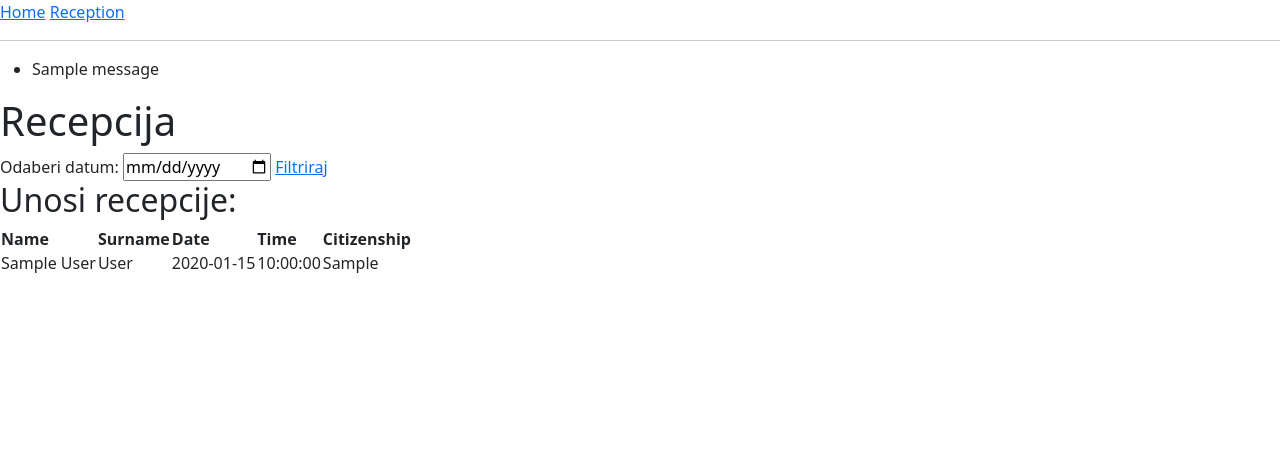
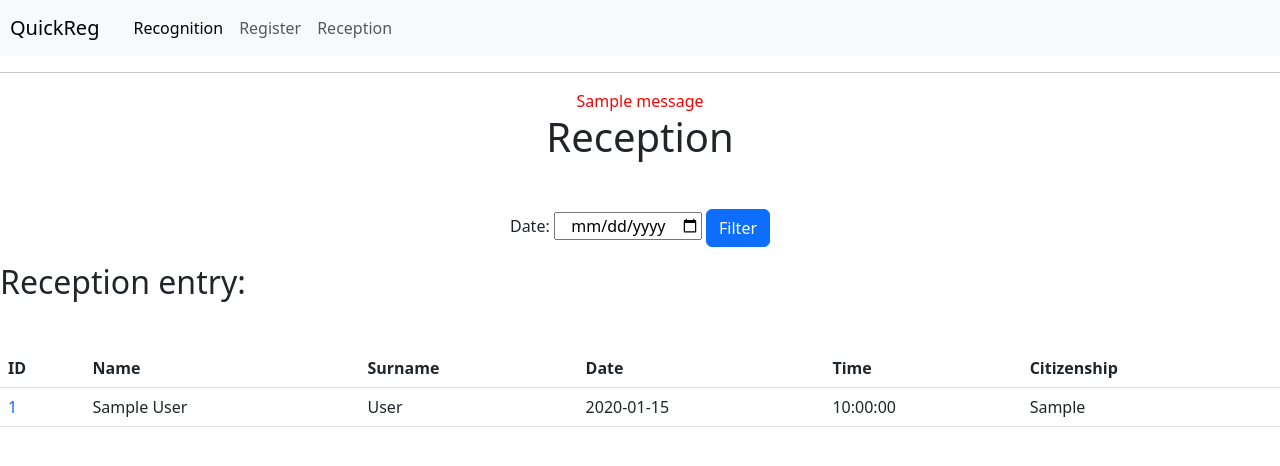
Before and after one commit to kremazar/QuickReg, a Flask app: page /reception in a window 1280 px wide. Shown: the top 466 px of the page. Run offline with Flask 3, Linux system fonts and the light colour scheme; tables that the repository leaves empty hold one stand-in row (values such as "Sample post"); one stand-in notice (Sample message) is shown.

Commit message:
frontend
bootstrap and css

```diff
--- a/app/routes.py
+++ b/app/routes.py
@@ -114,7 +114,11 @@ def register():
 
 @app.route('/')
 def index():
-    return redirect('/recognition')
+    return redirect('/welcome')
+
+@app.errorhandler(404)
+def page_not_found(e):
+    return redirect(url_for('welcome'))
 
 @app.route('/recognition', methods=['GET', 'POST'])
 def recognition():
@@ -291,10 +295,10 @@ def reception():
 
     return render_template('reception.html', entries=entries, today_date=today_date)
 
-@app.route('/logout')
+""" @app.route('/logout')
 def logout():
     logout_user()
-    return redirect(url_for('index'))
+    return redirect(url_for('index')) """
 
 @app.route('/welcome')
 def welcome():
--- a/app/templates/base.html
+++ b/app/templates/base.html
@@ -10,18 +10,27 @@
         <link href="https://cdn.jsdelivr.net/npm/bootstrap@5.3.0/dist/css/bootstrap.min.css" rel="stylesheet">
     </head>
     <body>
-        <div>
-            <a href="{{ url_for('recognition') }}">Home</a>
-            <a href="{{ url_for('reception') }}">Reception</a>
-        </div>
+        <nav class="navbar navbar-expand-lg navbar-light bg-light">
+            <a class="navbar-brand" href="{{ url_for('welcome') }}">QuickReg</a>
+            <button class="navbar-toggler" type="button" data-toggle="collapse" data-target="#navbarNavAltMarkup" aria-controls="navbarNavAltMarkup" aria-expanded="false" aria-label="Toggle navigation">
+              <span class="navbar-toggler-icon"></span>
+            </button>
+            <div class="collapse navbar-collapse" id="navbarNavAltMarkup">
+              <div class="navbar-nav">
+                <a class="nav-item nav-link active" href="{{ url_for('recognition') }}">Recognition</a>
+                <a class="nav-item nav-link" href="{{ url_for('register') }}">Register</a>
+                <a class="nav-item nav-link" href="{{ url_for('reception') }}">Reception</a>
+              </div>
+            </div>
+          </nav>
         <hr>
         {% with messages = get_flashed_messages() %}
         {% if messages %}
-        <ul>
+        <div style="text-align: center; color: red;">
             {% for message in messages %}
-            <li>{{ message }}</li>
+                {{ message }}<br>
             {% endfor %}
-        </ul>
+        </div>
         {% endif %}
         {% endwith %}
         {% block content %}{% endblock %}
--- a/app/templates/reception.html
+++ b/app/templates/reception.html
@@ -1,19 +1,19 @@
 {% extends "base.html" %}
 
 {% block content %}
-    <h1>Recepcija</h1>
-    <div>
-        <label for="entry_date">Odaberi datum:</label>
-        <input type="date" id="entry_date" name="entry_date" value="{{ today_date }}">
-        <a href="#" id="filter-btn">Filtriraj</a>
+    <h1 class="text-center mb-5">Reception</h1>
+    <div class="mb-3 text-center">
+        <label for="entry_date" class="form-label text-center">Date:</label>
+        <input type="date" id="entry_date" class="text-center" name="entry_date" value="{{ today_date }}" class="form-control date-input">
+        <a href="#" id="filter-btn" class="btn btn-primary">Filter</a>
     </div>
 
-
     {% if entries %}
-        <h2>Unosi recepcije:</h2>
-        <table>
+        <h2 class=" mb-5">Reception entry:</h2>
+        <table class="table">
             <thead>
                 <tr>
+                    <th>ID</th>
                     <th>Name</th>
                     <th>Surname</th>
                     <th>Date</th>
@@ -24,13 +24,14 @@
             <tbody id="table-body">
                 {% for entry in entries %}
                 <tr>
-                  <td>{{ entry.user.name }}</td>
-                  <td>{{ entry.user.surname }}</td>
-                  <td>{{ entry.entry_date }}</td>
-                  <td>{{ entry.entry_time.strftime('%H:%M:%S') }}</td>
-                  <td>{{ entry.user.citizenship}}</td>
+                    <td><a href="{{ url_for('profile', user_id=entry.user.id) }}" style="text-decoration: none;">{{ entry.user.id }}</a></td>
+                    <td>{{ entry.user.name }}</td>
+                    <td>{{ entry.user.surname }}</td>
+                    <td>{{ entry.entry_date.strftime('%Y-%m-%d') }}</td>
+                    <td>{{ entry.entry_time.strftime('%H:%M:%S') }}</td>
+                    <td>{{ entry.user.citizenship}}</td>
                 </tr>
-              {% endfor %}
+                {% endfor %}
             </tbody>
         </table>
     {% endif %}
@@ -45,5 +46,9 @@
             }
         });
     </script>
-
+    <style>
+        .date-input {
+            width: 200px; /* Adjust the width as needed */
+        }
+    </style>
 {% endblock %}
```
Also changed, not shown: app/templates/recognition.html (+12 -5 lines), app/templates/welcome.html (added, +14 -0 lines), app.db.
